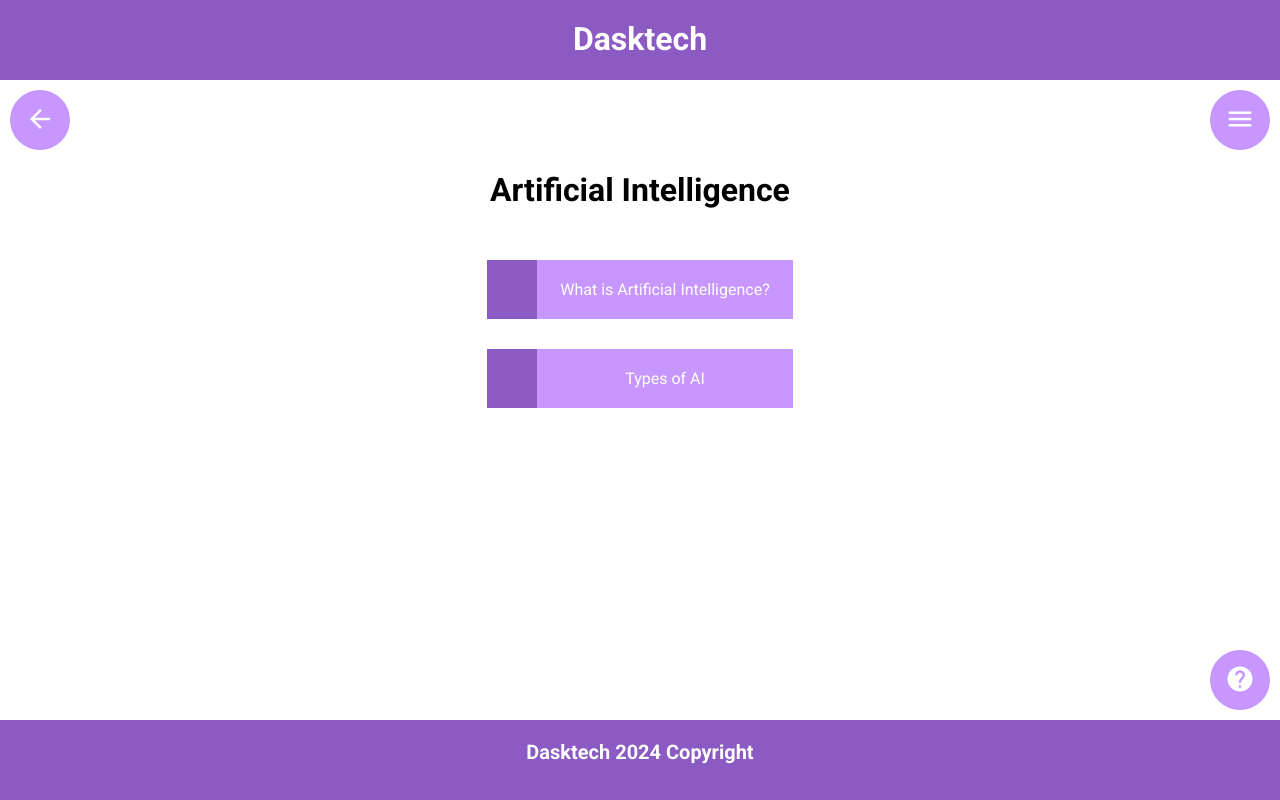
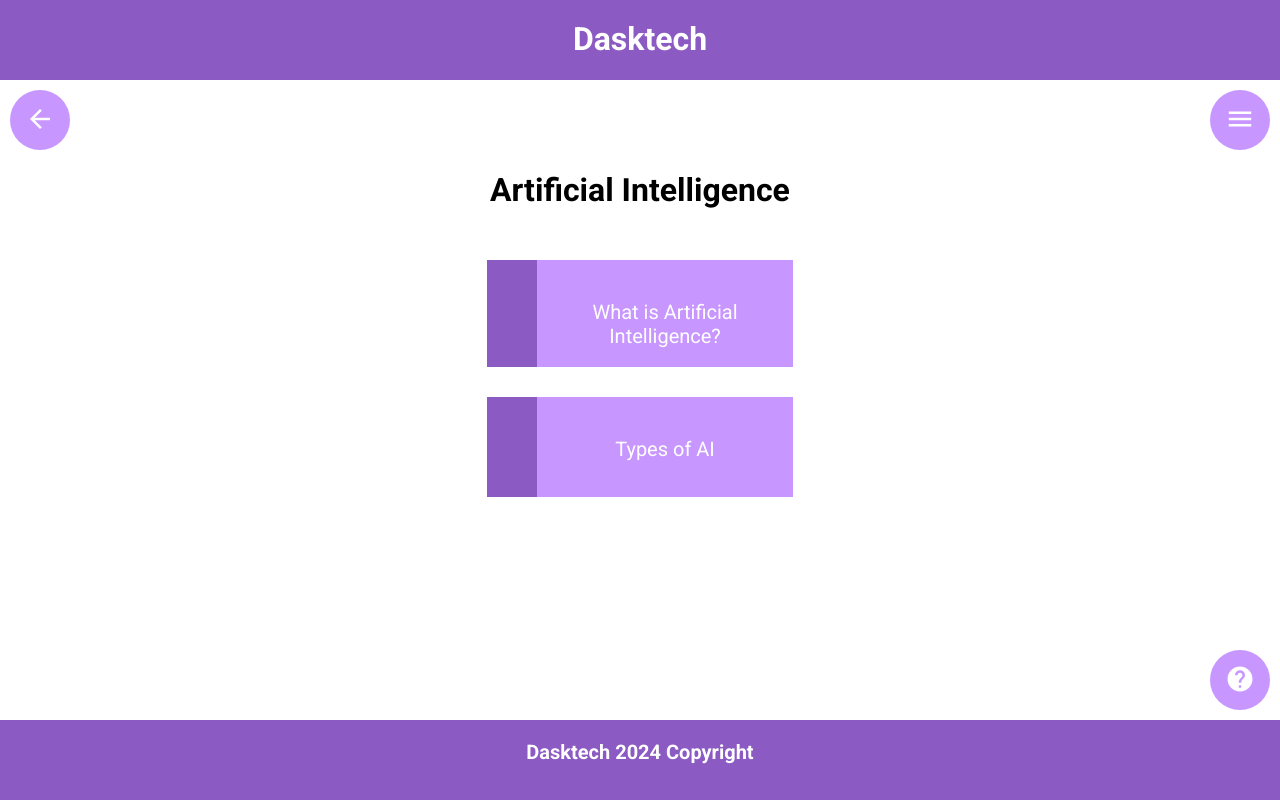
Before and after one commit to DanielTruscaV1/DasktechV3, a Vue app in the folder front-end/dasktech/: page /subject in a window 1280 px wide. Built offline with nearby package versions, Linux system fonts and the light colour scheme.

Commit message:
Created and linked the article component.

```diff
--- /dev/null
+++ b/front-end/dasktech/src/components/Article.vue
@@ -0,0 +1,18 @@
+<script setup>
+
+</script>
+
+<template>
+
+</template>
+
+<style scoped>
+    @media screen and (max-width:600px)
+    {
+
+    }
+    @media screen and (min-width:600px)
+    {
+
+    }
+</style>
--- a/front-end/dasktech/src/components/Subject1.vue
+++ b/front-end/dasktech/src/components/Subject1.vue
@@ -9,10 +9,14 @@
     </h1>
     <div id="list">
       <div class="article">
-        What is Artificial Intelligence?
+        <router-link :to="{name: 'Article'}">
+          What is Artificial Intelligence?
+        </router-link>
       </div>
       <div class="article">
-        Types of AI
+        <router-link :to="{name: 'Article'}">
+          Types of AI
+        </router-link>
       </div>
     </div>
   </div>
@@ -45,12 +49,19 @@
       width:90vw;
       margin-top:30px;
       margin-left:2.5vw;
-      padding-top:20px;
-      padding-bottom:20px;
       text-align:center;
       background-color:var(--color2);
       color:var(--color1);
       border-left:10px solid var(--color4);
+    }
+    a
+    {
+      display:inline-block;
+      padding:20px;
+      height:20px;
+      color:var(--color1);
+      text-decoration:none;
+      font-size:20px;
     }
     @media screen and (max-width:600px)
     {
--- a/front-end/dasktech/src/router.js
+++ b/front-end/dasktech/src/router.js
@@ -4,6 +4,7 @@ import Home from "./components/Home.vue";
 import Subject1 from "./components/Subject1.vue";
 import SignUp from "./components/SignUp.vue";
 import SignIn from "./components/SignIn.vue";
+import Article from "./components/Article.vue";
 
 const routes = [
     {
@@ -26,6 +27,11 @@ const routes = [
       name:'SignIn',
       component: SignIn
     },
+    {
+      path: '/article',
+      name:'Article',
+      component: Article
+    },
 ]
 
 const router = createRouter({
```
